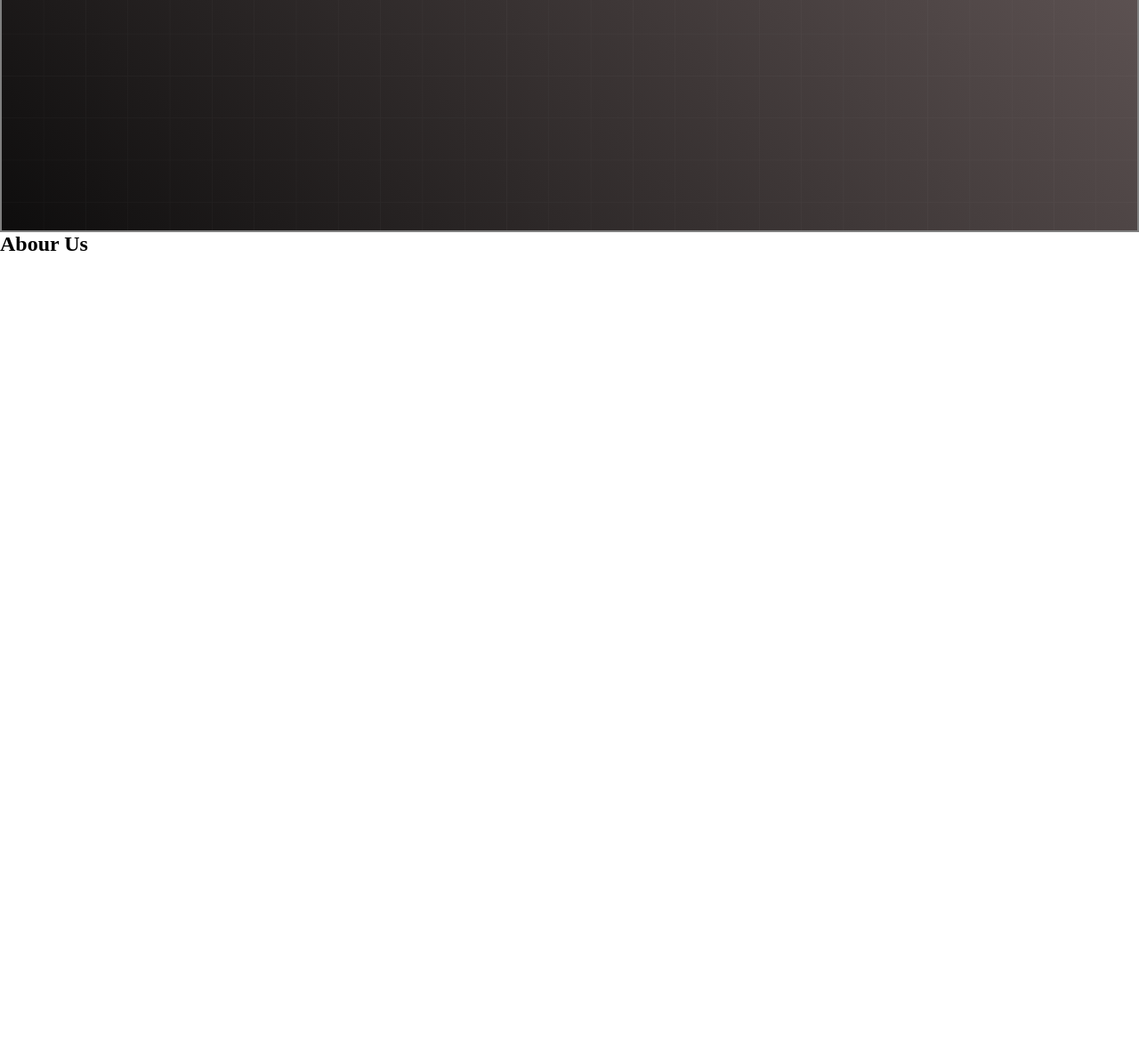
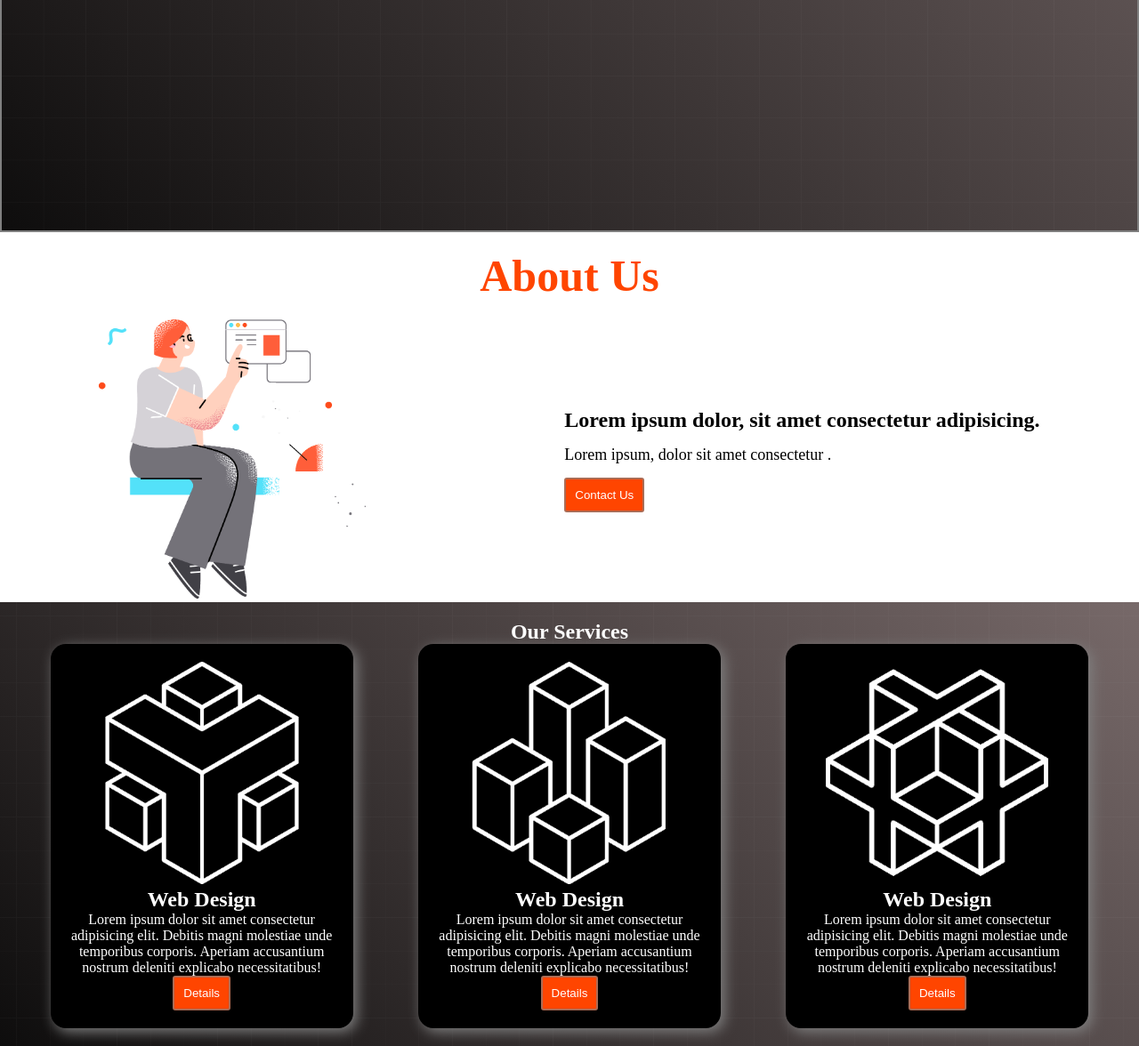
Before and after one commit to Mitul3047/digital-products, a plain HTML site: page index.html in a window 1280 px wide. Shown: the part 618-1794 px from the top of the page at 89% size. Before the commit the page ends 906 px from the top, so only its background shows below. Drawn offline with Linux system fonts and the light colour scheme.

Commit message:
service section added

```diff
--- a/index.html
+++ b/index.html
@@ -39,7 +39,51 @@
             </div>
         </section>
         <section class="about">
-            <div class="about-title"><h1>Abour Us</h1></div>
+            <h1 class="title about-title">About Us</h1>
+            <div class="about-title-img">
+                <div class="">
+                    <img src="./images/section.png" alt="" class="banner-photo">
+                </div>
+                <div class="tile-des">
+                    <h1 >Lorem ipsum dolor, sit amet consectetur adipisicing.</h1>
+                    <p class="title-des">Lorem ipsum, dolor sit amet consectetur
+                        .</p>
+                    <button class="more">Contact Us</button>
+                </div>
+
+            </div>
+        </section>
+        <!-- Service Section Starts here -->
+        <section>
+            <div class="service-sec">
+                <h1 class="service-title">Our Services</h1>
+            <div class="box-container">
+                <div class="box ">
+                    <img src="./icon/0.png" alt="" class="icon">
+                    <h1>Web Design</h1>
+                    <p>Lorem ipsum dolor sit amet consectetur adipisicing elit. Debitis magni molestiae unde temporibus corporis. Aperiam accusantium nostrum deleniti explicabo necessitatibus!</p>
+                    <button class="more">
+
+                    </details>Details</button>
+                </div>
+                <div class="box">
+                    <img src="./icon/2.png" alt="" class="icon">
+                    <h1>Web Design</h1>
+                    <p>Lorem ipsum dolor sit amet consectetur adipisicing elit. Debitis magni molestiae unde temporibus corporis. Aperiam accusantium nostrum deleniti explicabo necessitatibus!</p>
+                    <button class="more">
+
+                    </details>Details</button>
+                </div>
+                <div class="box">
+                    <img src="./icon/1.png" alt="" class="icon">
+                    <h1>Web Design</h1>
+                    <p>Lorem ipsum dolor sit amet consectetur adipisicing elit. Debitis magni molestiae unde temporibus corporis. Aperiam accusantium nostrum deleniti explicabo necessitatibus!</p>
+                    <button class="more">
+
+                    </details>Details</button>
+                </div>
+            </div>
+            </div>
         </section>
     </main>
     <footer></footer>
--- a/style.css
+++ b/style.css
@@ -65,13 +65,67 @@
 
 .more{
 
-    background-color: white;
-    color: orangered;
+    color: white;
+    background-color: orangered;
     padding: 10px;
     border: 2px solid rgba(128, 128, 128, 0.664);
     border-radius: 3px;
 }
 .more:hover{
+
+    background-color: wheat;
+    color: orangered;
+}
+
+/* .about-logo{
+    width: 300px;
+}
+*/
+.about-title-img{
+
+    display: flex;
+    align-items: center;
+    justify-content: space-around;
+
+}
+
+.about-title{
+    padding: 20px;
+    text-align: center;
+    font-size: 50px;
+}
+/* .about{
+    height: 100vh;
+} */
+.service-sec{
+    background-image: url("./images/background.png"),linear-gradient(45deg,rgb(14, 13, 13), rgb(119, 105, 105) );
     color: white;
-    background-color: orangered;
+    background-position: center;
+    background-size: cover;
+    background-repeat: no-repeat;
+    padding: 20px;
+    text-align: center;
+
 }
+.icon{
+    width: 250px;
+ }
+ .box{
+    background-color: black;
+    width: 300px;
+    color: white;
+    padding: 20px;
+    box-shadow: 4px 4px 15px gray;
+    /* display: flex;
+    flex-direction: column;
+    justify-content: center;
+    align-items: center;
+  */
+  text-align: center;
+  border-radius: 17px;
+ }
+
+ .box-container{
+    display: flex;
+    justify-content: space-around;
+ }
```
